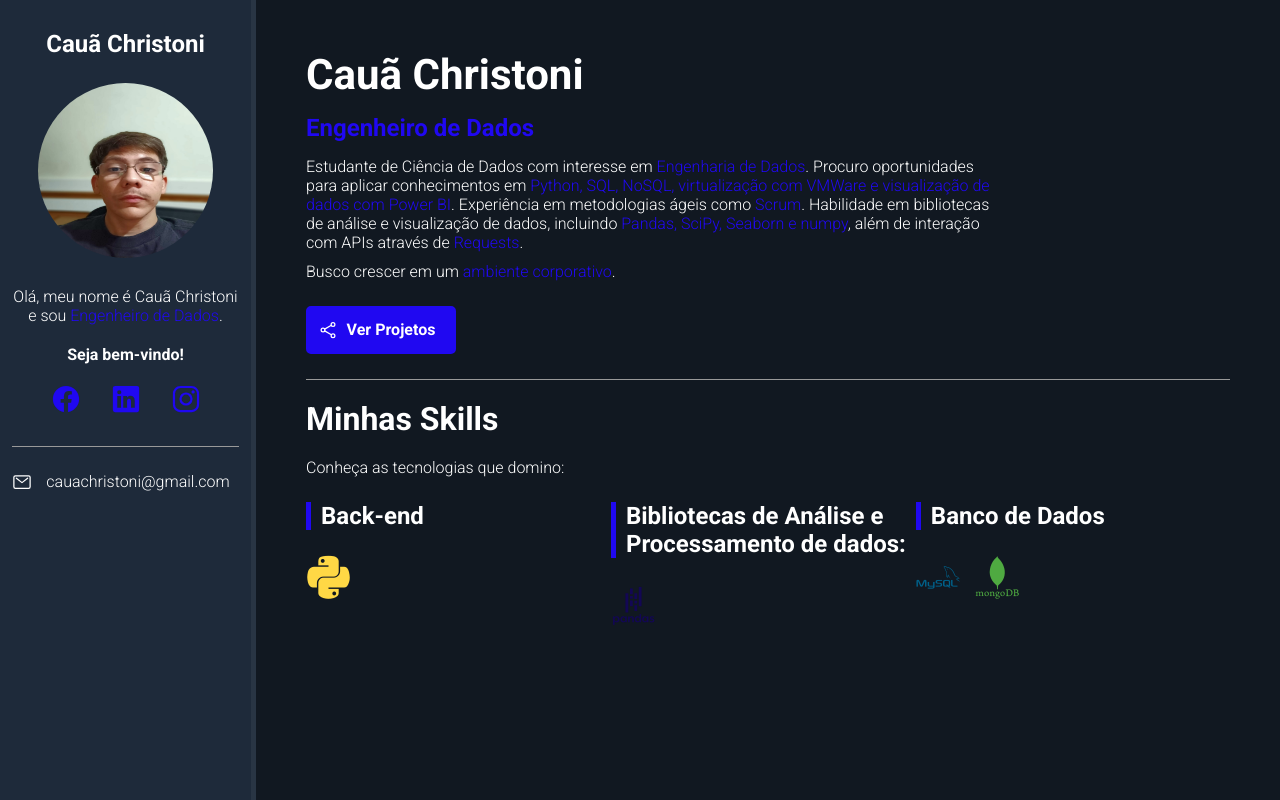
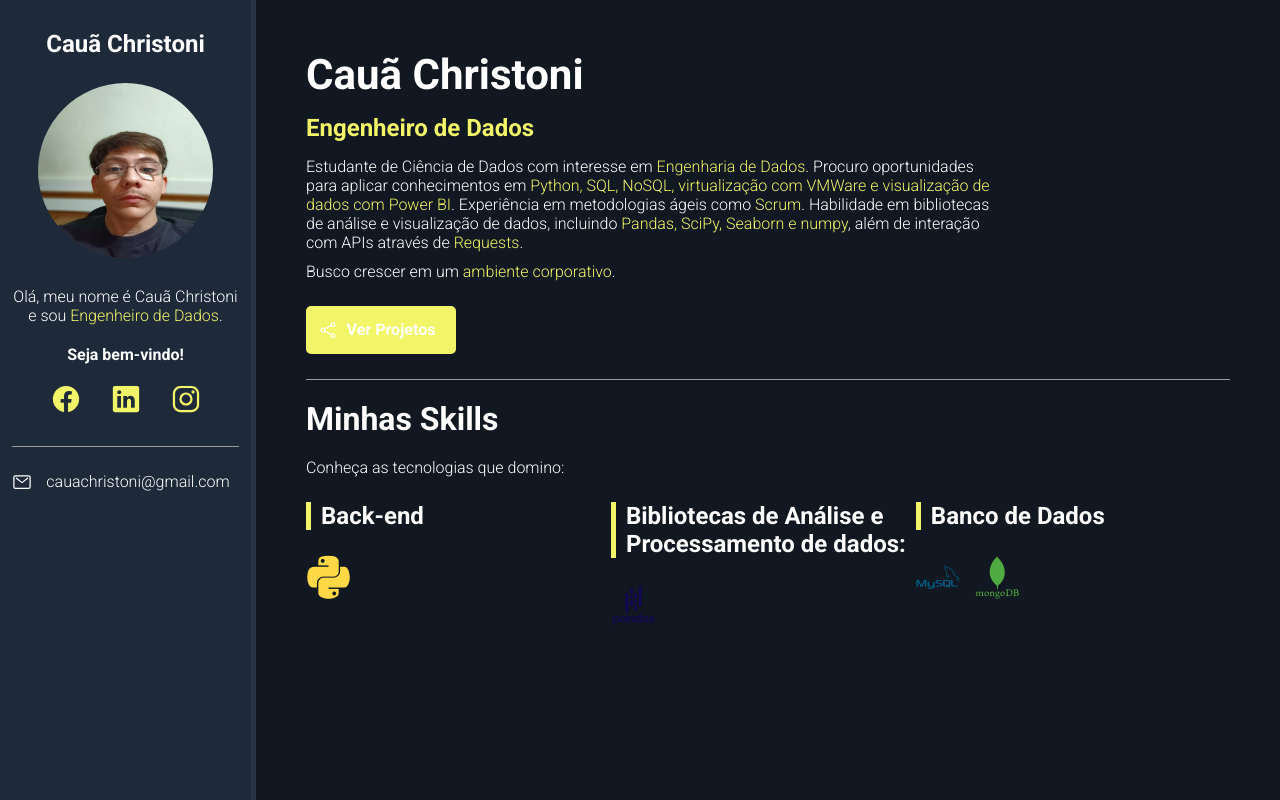
Before and after one commit to CauaFChristoni/CauaFChristoni.github-io, a plain HTML site: page index.html in a window 1280 px wide. Drawn offline with nearby package versions, Linux system fonts and the light colour scheme.

Commit message:
Alocando links

```diff
--- a/css/styles.css
+++ b/css/styles.css
@@ -8,7 +8,7 @@
 
 /* Variables */
 :root {
-    --main-color: #2008f1;
+    --main-color: #f2f567;
     --main-text-color: #FFF;
     --border-color: #999;
     --bio-bg-color: #1E2A3A;
--- a/index.html
+++ b/index.html
@@ -19,9 +19,9 @@
             <p>Olá, meu nome é Cauã Christoni e sou <span class="highlight">Engenheiro de Dados</span>.</p>
             <p id="welcome-text">Seja bem-vindo!</p>
             <ul id="social-container">
-                <li><a href="#" target="_blank"><ion-icon name="logo-facebook"></ion-icon></a></li>
-                <li><a href="#" target="_blank"><ion-icon name="logo-linkedin"></ion-icon></a></li>
-                <li><a href="#" target="_blank"><ion-icon name="logo-instagram"></ion-icon></a></li>
+                <li><a href="https://www.facebook.com/profile.php?id=100012399459012" target="_blank"><ion-icon name="logo-facebook"></ion-icon></a></li>
+                <li><a href="https://www.linkedin.com/in/caua-christoni/" target="_blank"><ion-icon name="logo-linkedin"></ion-icon></a></li>
+                <li><a href="https://www.instagram.com/caua_christoni/" target="_blank"><ion-icon name="logo-instagram"></ion-icon></a></li>
             </ul>
             <div id="email-container">
                 <ion-icon name="mail-outline"></ion-icon><a href="mailto:cauachristoni@gmail.com">cauachristoni@gmail.com</a>
@@ -32,7 +32,7 @@
             <p id="title"><span class="highlight">Engenheiro de Dados</span></p>
             <p class="description">Estudante de Ciência de Dados com interesse em <span class="highlight">Engenharia de Dados</span>. Procuro oportunidades para aplicar conhecimentos em <span class="highlight">Python, SQL, NoSQL, virtualização com VMWare e visualização de dados com Power BI</span>. Experiência em metodologias ágeis como <span class="highlight">Scrum</span>. Habilidade em bibliotecas de análise e visualização de dados, incluindo <span class="highlight">Pandas, SciPy, Seaborn e numpy</span>, além de interação com APIs através de <span class="highlight">Requests</span>.</p>
             <p class="description">Busco crescer em um <span class="highlight">ambiente corporativo</span>.</p>
-            <a href="" id="btn-projects"><ion-icon name="share-social-outline"></ion-icon><span>Ver Projetos</span></a>
+            <a href="https://github.com/CauaFChristoni" id="btn-projects"><ion-icon name="share-social-outline"></ion-icon><span>Ver Projetos</span></a>
             <h2 id="skills-section-title">Minhas Skills</h2>
             <p class="description">Conheça as tecnologias que domino:</p>
             <div id="skills-container">
```
